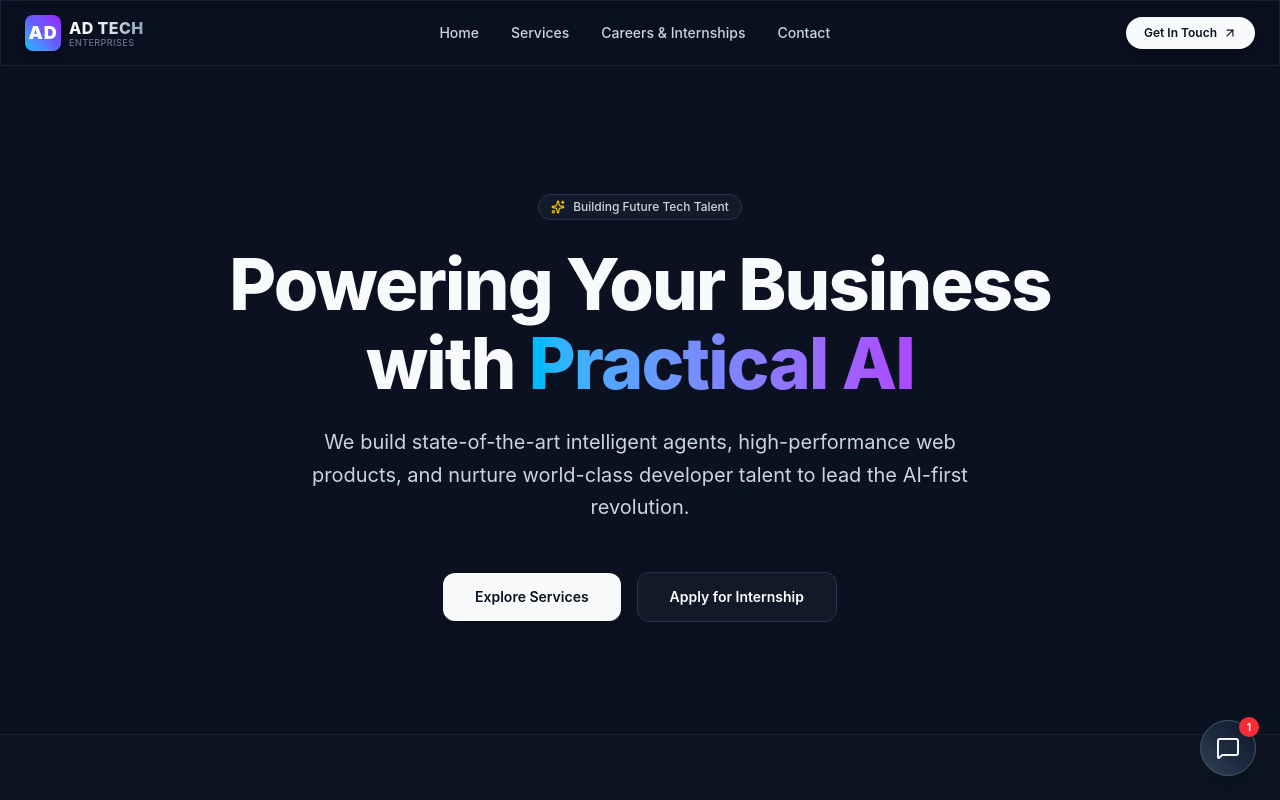
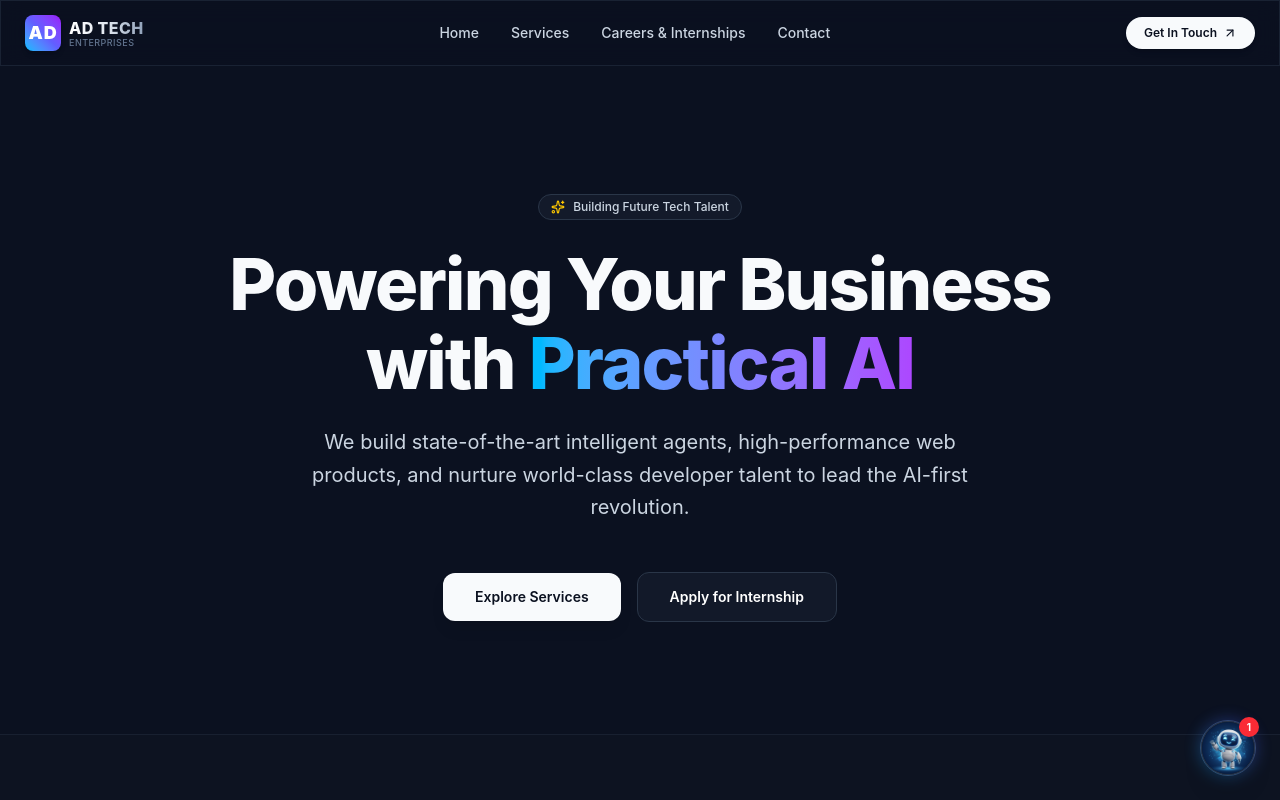
Before and after one commit to ADTECHENTERPRISESPVTLTD/Our-Website, a Next.js app: page / in a window 1280 px wide. Shown: the top 800 px of the page. Built offline with nearby package versions, Linux system fonts and the light colour scheme.

Commit message:
design: integrate cute winking robot avatar asset and hover speech bubble tooltip

```diff
--- a/src/components/ChatWidget.tsx
+++ b/src/components/ChatWidget.tsx
@@ -394,22 +394,29 @@ export default function ChatWidget() {
       {!isOpen && (
         <button
           onClick={toggleChat}
-          className="group relative flex h-14 w-14 items-center justify-center rounded-full bg-gradient-to-tr from-slate-700 via-slate-800 to-slate-900 text-slate-100 shadow-xl border border-slate-600 transition-all duration-300 hover:scale-115 active:scale-95 cursor-pointer hover:shadow-2xl"
+          className="group relative flex h-14 w-14 items-center justify-center rounded-full bg-slate-900 shadow-xl border border-slate-700 transition-all duration-300 hover:scale-110 active:scale-95 cursor-pointer hover:shadow-2xl overflow-visible"
           title="Talk to AD TECH Assistant"
         >
-          <div className="absolute inset-0 rounded-full bg-gradient-to-tr from-sky-400 to-blue-600 opacity-0 group-hover:opacity-20 transition-opacity duration-300"></div>
-          <MessageSquare className="h-6 w-6 group-hover:rotate-6 transition-transform duration-300" />
+          {/* Outer ring glow */}
+          <div className="absolute -inset-0.5 rounded-full bg-gradient-to-tr from-sky-400 to-indigo-600 opacity-30 blur-sm group-hover:opacity-75 transition-opacity duration-300"></div>
 
+          {/* Cute Robot Image Bubble */}
+          <div className="relative h-full w-full rounded-full overflow-hidden border border-slate-600/50 bg-[#111827]">
+            <img src="/bot-avatar.png" className="h-full w-full object-cover group-hover:scale-110 transition-transform duration-300" alt="AD TECH Bot" />
+          </div>
+
+          {/* Wiggle notification badge */}
           {unreadCount > 0 && (
-            <span className="absolute -top-1 -right-1 flex h-5 w-5 items-center justify-center rounded-full bg-red-500 text-[10px] font-bold text-white animate-pulse">
+            <span className="absolute -top-1 -right-1 z-10 flex h-5 w-5 items-center justify-center rounded-full bg-red-500 text-[10px] font-bold text-white animate-pulse">
               {unreadCount}
             </span>
           )}
 
-          {/* Quick intro text on hover */}
-          <div className="absolute right-16 hidden md:group-hover:flex items-center bg-slate-900 border border-slate-700 text-slate-200 text-xs py-2 px-3 rounded-lg shadow-lg whitespace-nowrap animate-fade-in-up">
-            <Sparkles className="h-3.5 w-3.5 text-yellow-400 mr-1.5" />
-            Talk to AD TECH AI Assistant
+          {/* Quick intro text on hover (Cute moments bubble) */}
+          <div className="absolute right-16 bottom-1 hidden md:group-hover:flex flex-col items-end">
+            <div className="bg-slate-900 border border-slate-700 text-slate-200 text-xs py-2 px-3.5 rounded-2xl rounded-br-none shadow-xl whitespace-nowrap animate-bounce flex items-center gap-1.5">
+              <span>Hi there! 👋 Need help?</span>
+            </div>
           </div>
         </button>
       )}
@@ -427,8 +434,8 @@ export default function ChatWidget() {
           {/* Chat Header */}
           <div className="flex items-center justify-between px-4 py-3 bg-gradient-to-r from-slate-900 via-[#111827] to-[#1A2233] border-b border-[#2A3648] text-white">
             <div className="flex items-center gap-2.5">
-              <div className="relative flex h-9.5 w-9.5 items-center justify-center rounded-full bg-gradient-to-tr from-slate-700 to-slate-800 border border-slate-600">
-                <Sparkles className="h-4.5 w-4.5 text-sky-400 animate-pulse" />
+              <div className="relative flex h-9.5 w-9.5 items-center justify-center rounded-full bg-slate-800 border border-slate-700 overflow-hidden">
+                <img src="/bot-avatar.png" className="h-full w-full object-cover" alt="AD TECH Bot" />
                 <span className="absolute bottom-0 right-0 h-2.5 w-2.5 rounded-full bg-[#10B981] border border-slate-950"></span>
               </div>
               <div>
```
Also changed, not shown: public/bot-avatar.png (added).
